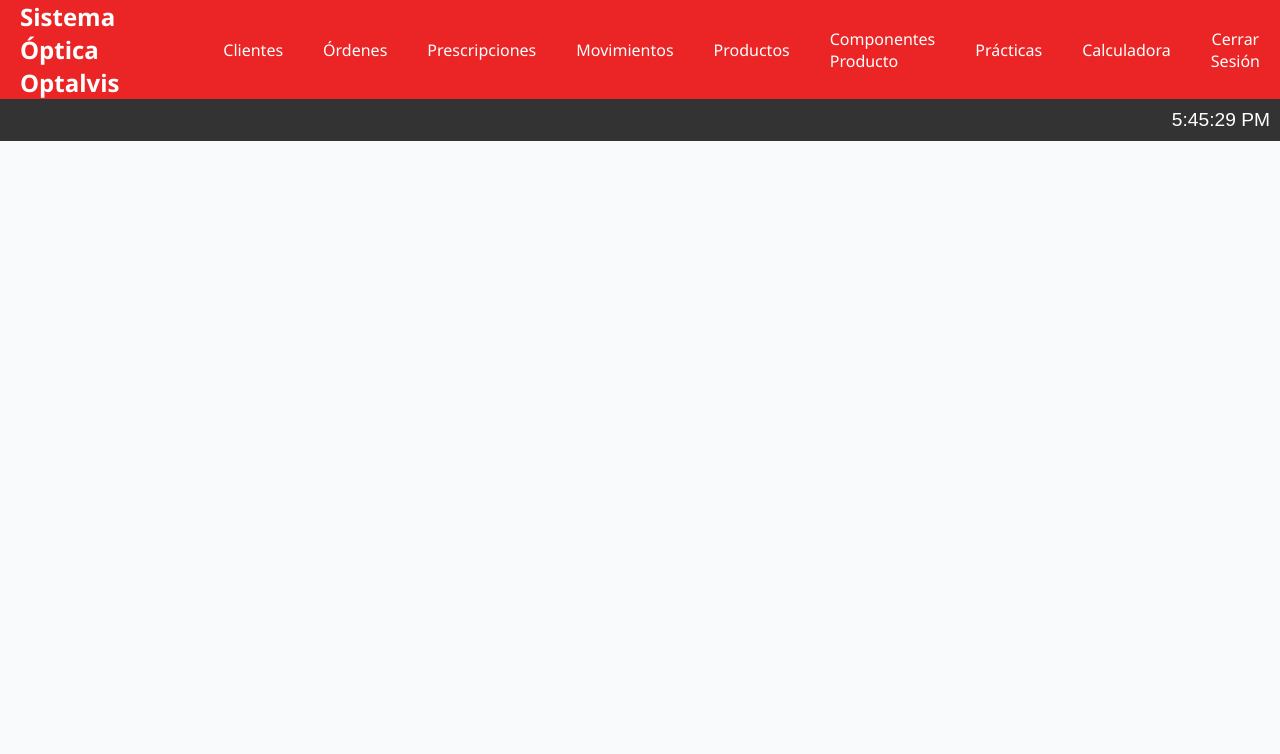
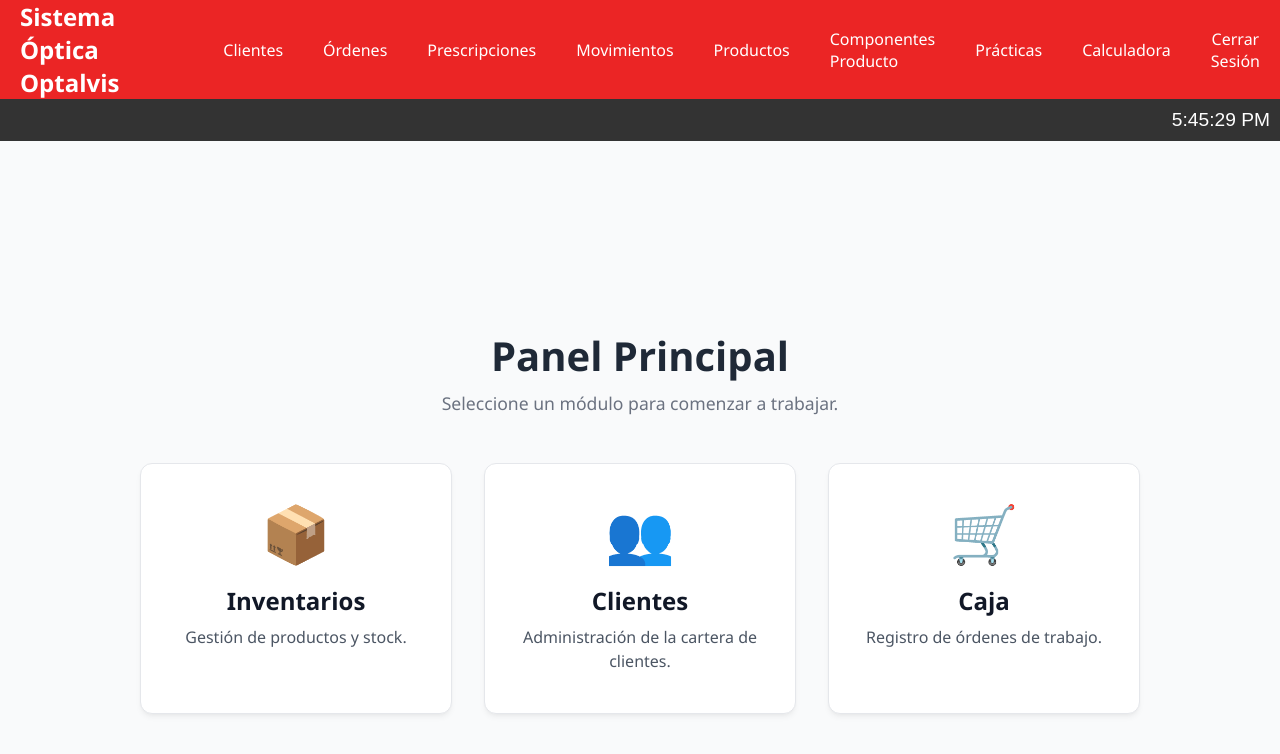
Before and after one commit to Samydex156/sistema-optica, a Vue app: page /panel in a window 1280 px wide. Shown: the top 754 px of the page. Built offline with nearby package versions, Linux system fonts and the light colour scheme; no server answers; sample sign-in values are in the browser's storage.

Commit message:
Agregar nuevo panel principal y adaptar el codigo de registro de usuario y el archivo de rutas

```diff
--- /dev/null
+++ b/src/components/PanelPrincipal.vue
@@ -0,0 +1,122 @@
+<template>
+  <div class="dashboard-container">
+    <header class="dashboard-header">
+      <h1>Panel Principal</h1>
+      <p>Seleccione un módulo para comenzar a trabajar.</p>
+    </header>
+    <div class="modules-grid">
+      <!-- Tarjeta para Inventarios -->
+      <div class="module-card" @click="navegarA('/productos/registrar')">
+        <div class="icon-container">
+          📦
+        </div>
+        <h2>Inventarios</h2>
+        <p>Gestión de productos y stock.</p>
+      </div>
+
+      <!-- Tarjeta para Clientes -->
+      <div class="module-card" @click="navegarA('/clientes')">
+        <div class="icon-container">
+          👥
+        </div>
+        <h2>Clientes</h2>
+        <p>Administración de la cartera de clientes.</p>
+      </div>
+
+      <!-- Tarjeta para Caja -->
+      <div class="module-card" @click="navegarA('/ordenes')">
+        <div class="icon-container">
+          🛒
+        </div>
+        <h2>Caja</h2>
+        <p>Registro de órdenes de trabajo.</p>
+      </div>
+    </div>
+  </div>
+</template>
+
+<script setup>
+import { useRouter } from 'vue-router';
+
+const router = useRouter();
+
+/**
+ * Navega a la ruta especificada.
+ * @param {string} ruta - La ruta a la que se desea navegar.
+ */
+const navegarA = (ruta) => {
+  router.push(ruta);
+};
+</script>
+
+<style scoped>
+.dashboard-container {
+  padding: 2rem;
+  background-color: #f9fafb;
+  min-height: calc(100vh - 80px); /* Ajusta este valor si la altura de tu navbar es diferente */
+  display: flex;
+  flex-direction: column;
+  justify-content: center;
+}
+
+.dashboard-header {
+  text-align: center;
+  margin-bottom: 3rem;
+}
+
+.dashboard-header h1 {
+  font-size: 2.5rem;
+  font-weight: 700;
+  color: #1f2937;
+}
+
+.dashboard-header p {
+  font-size: 1.1rem;
+  color: #6b7280;
+  margin-top: 0.5rem;
+}
+
+.modules-grid {
+  display: grid;
+  grid-template-columns: repeat(auto-fit, minmax(280px, 1fr));
+  gap: 2rem;
+  max-width: 1000px;
+  margin: 0 auto;
+  width: 100%;
+}
+
+.module-card {
+  background-color: white;
+  border-radius: 12px;
+  padding: 2.5rem 2rem;
+  text-align: center;
+  border: 1px solid #e5e7eb;
+  box-shadow: 0 4px 6px -1px rgba(0, 0, 0, 0.05), 0 2px 4px -2px rgba(0, 0, 0, 0.05);
+  cursor: pointer;
+  transition: transform 0.2s ease-in-out, box-shadow 0.2s ease-in-out;
+}
+
+.module-card:hover {
+  transform: translateY(-8px);
+  box-shadow: 0 10px 15px -3px rgba(0, 0, 0, 0.1), 0 4px 6px -4px rgba(0, 0, 0, 0.1);
+}
+
+.icon-container {
+  font-size: 3.5rem;
+  margin-bottom: 1.5rem;
+  line-height: 1;
+}
+
+.module-card h2 {
+  font-size: 1.5rem;
+  font-weight: 600;
+  color: #111827;
+  margin-bottom: 0.5rem;
+}
+
+.module-card p {
+  font-size: 1rem;
+  color: #4b5563;
+  line-height: 1.5;
+}
+</style>
--- a/src/components/RegistrarUsuario.vue
+++ b/src/components/RegistrarUsuario.vue
@@ -20,14 +20,12 @@
         <h3>Iniciar Sesión</h3>
         <input v-model="loginData.nombre_usuario" placeholder="Nombre de usuario" type="text" ref="nameUsuario"
           required />
-        <!-- INICIO: Campo de contraseña modificado -->
         <div class="password-container">
           <input v-model="loginData.password" placeholder="Contraseña" :type="passwordVisible ? 'text' : 'password'" required />
           <span class="password-toggle-icon" @click="togglePasswordVisibility">
             {{ passwordVisible ? '🙈' : '👁️' }}
           </span>
         </div>
-        <!-- FIN: Campo de contraseña modificado -->
         <button type="submit">Entrar</button>
       </form>
 
@@ -37,14 +35,12 @@
         <input v-model="registerData.nombre_usuario" placeholder="Nombre de usuario" type="text" ref="nameUsuario"
           required />
         <input v-model="registerData.email_usuario" placeholder="Email" type="email" required />
-        <!-- INICIO: Campo de contraseña modificado -->
         <div class="password-container">
           <input v-model="registerData.password_usuario" placeholder="Contraseña" :type="passwordVisible ? 'text' : 'password'" required />
            <span class="password-toggle-icon" @click="togglePasswordVisibility">
             {{ passwordVisible ? '🙈' : '👁️' }}
           </span>
         </div>
-        <!-- FIN: Campo de contraseña modificado -->
         <select v-model="registerData.rol_usuario" required>
           <option disabled value="">Seleccionar rol</option>
           <option v-for="rol in roles" :key="rol.cod_rol" :value="rol.cod_rol">
@@ -68,23 +64,19 @@
 </template>
 
 <script setup>
-
 import { ref, onMounted, nextTick } from "vue";
 import { useRouter } from 'vue-router';
 import { useAuth } from '../composables/useAuth';
 import { supabase } from "../lib/supabaseClient.js";
 
-// Lógica de autenticación y enrutamiento
 const { login } = useAuth();
 const router = useRouter();
 
-// Estados del componente
 const modoLogin = ref(true);
 const mensaje = ref("");
 const esError = ref(false);
-const passwordVisible = ref(false); // --- NUEVO: Estado para visibilidad de contraseña
+const passwordVisible = ref(false);
 
-// Datos de los formularios
 const loginData = ref({
   nombre_usuario: "",
   password: ""
@@ -98,46 +90,33 @@ const registerData = ref({
   tienda_usuario: ""
 });
 
-// Datos para los selects del formulario de registro
 const roles = ref([]);
 const tiendas = ref([]);
-
-// para inicializar el focus
 const nameUsuario = ref(null);
 
-/**
- * Inicia sesión usando la función del composable de autenticación.
- */
 async function iniciarSesion() {
   try {
-
     const usuario = await login(loginData.value.nombre_usuario, loginData.value.password);
     mostrarMensaje(`Bienvenido, ${usuario.nombre_usuario}`, false);
-    // Redirige al dashboard o página principal tras un login exitoso.
-    router.push('/clientes');
+    // Redirige al panel principal tras un login exitoso.
+    router.push('/panel'); // <-- ¡CAMBIO IMPORTANTE AQUÍ!
   } catch (error) {
     mostrarMensaje(error.message, true);
   }
-
 }
 
-/**
- * Registra un nuevo usuario en la base de datos.
- */
 async function registrarUsuario() {
-
   if (!registerData.value.password_usuario) {
     mostrarMensaje("La contraseña es obligatoria.", true);
     return;
   }
   try {
-
     const { error } = await supabase
       .from("usuarios")
       .insert({
         nombre_usuario: registerData.value.nombre_usuario,
         email_usuario: registerData.value.email_usuario,
-        password_usuario: registerData.value.password_usuario, // En un proyecto real, esto debería estar hasheado.
+        password_usuario: registerData.value.password_usuario,
         rol_usuario: parseInt(registerData.value.rol_usuario),
         tienda_usuario: registerData.value.tienda_usuario ? parseInt(registerData.value.tienda_usuario) : null
       });
@@ -148,13 +127,11 @@ async function registrarUsuario() {
 
     mostrarMensaje("Usuario registrado con éxito. Ahora puedes iniciar sesión.", false);
     limpiarFormularioRegistro();
-    modoLogin.value = true; // Cambia a la vista de login
+    modoLogin.value = true;
   } catch (error) {
     mostrarMensaje(`Error al registrar: ${error.message}`, true);
   }
 }
-
-// --- Funciones Auxiliares ---
 
 async function cargarRoles() {
   const { data } = await supabase.from("roles").select("*");
@@ -184,21 +161,18 @@ function limpiarFormularioRegistro() {
   };
 }
 
-// --- NUEVO: Función para cambiar la visibilidad de la contraseña ---
 function togglePasswordVisibility() {
   passwordVisible.value = !passwordVisible.value;
 }
 
-// --- NUEVO: Función para cambiar entre Login/Registro y hacer focus ---
 function cambiarModo(esLogin) {
   modoLogin.value = esLogin;
-  passwordVisible.value = false; // Resetea la visibilidad al cambiar
+  passwordVisible.value = false;
   nextTick(() => {
     nameUsuario.value?.focus();
   });
 }
 
-// Carga los datos necesarios al montar el componente
 onMounted(async () => {
   nextTick(() => {
     nameUsuario.value?.focus();
@@ -210,6 +184,7 @@ onMounted(async () => {
 </script>
 
 <style scoped>
+/* Los estilos se mantienen igual que en tu archivo original */
 .auth-page-container {
   display: flex;
   justify-content: center;
@@ -281,10 +256,9 @@ onMounted(async () => {
   border-radius: 4px;
   font-size: 1rem;
   width: 100%;
-  box-sizing: border-box; /* Asegura que el padding no afecte el ancho total */
+  box-sizing: border-box;
 }
 
-/* --- INICIO: NUEVOS ESTILOS PARA EL CAMPO DE CONTRASEÑA --- */
 .password-container {
   position: relative;
   display: flex;
@@ -292,18 +266,16 @@ onMounted(async () => {
 }
 
 .password-container input {
-  padding-right: 2.5rem; /* Espacio para el ícono */
+  padding-right: 2.5rem;
 }
 
 .password-toggle-icon {
   position: absolute;
   right: 0.8rem;
   cursor: pointer;
-  user-select: none; /* Evita que el texto del ícono se seleccione */
+  user-select: none;
   color: #888;
 }
-/* --- FIN: NUEVOS ESTILOS --- */
-
 
 .auth-form button {
   padding: 0.8rem;
--- a/src/router/index.js
+++ b/src/router/index.js
@@ -1,6 +1,7 @@
 import { createRouter, createWebHistory } from "vue-router";
-import { useAuth } from "../composables/useAuth"; // 1. Importar el composable
+import { useAuth } from "../composables/useAuth";
 
+// Importar componentes
 import RegistrarCliente from "../components/RegistrarCliente.vue";
 import RegistrarOrdenTrabajo from "../components/RegistrarOrdenTrabajo.vue";
 import RegistrarPrescripcion from "../components/RegistrarPrescripcion.vue";
@@ -9,29 +10,39 @@ import RegistrarProducto from "../components/RegistrarProducto.vue";
 import RegistrarUsuario from "../components/RegistrarUsuario.vue";
 import GestionCaracteristicas from "../components/GestionCaracteristicas.vue";
 import PanelCliente from "../components/PanelCliente.vue";
+// 1. Importar el nuevo componente del panel principal
+import PanelPrincipal from "../components/PanelPrincipal.vue";
 
 const routes = [
   {
     path: "/",
-    redirect: "/clientes", // Redirige a una página interna por defecto si ya estás logueado
+    // 2. Redirigir a la nueva página principal por defecto
+    redirect: "/panel",
+  },
+  {
+    // 3. Añadir la nueva ruta para el panel
+    path: "/panel",
+    name: "PanelPrincipal",
+    component: PanelPrincipal,
+    meta: { requiresAuth: true },
   },
   {
     path: "/login",
     name: "Login",
     component: RegistrarUsuario,
-    meta: { requiresAuth: false }, // 2. Esta ruta NO requiere autenticación
+    meta: { requiresAuth: false },
   },
   {
     path: "/clientes",
     name: 'GestionClientes',
     component: RegistrarCliente,
-    meta: { requiresAuth: true }, // 3. Esta y las siguientes SÍ requieren autenticación
+    meta: { requiresAuth: true },
   },
   {
-    path: "/cliente/:id", // <-- Esta es la nueva ruta dinámica
+    path: "/cliente/:id",
     name: "PanelCliente",
     component: PanelCliente,
-    props: true, // <-- Esto pasa los params de la ruta (como :id) como props al componente
+    props: true,
   },
   {
     path: "/ordenes",
@@ -53,7 +64,6 @@ const routes = [
     component: GestionCaracteristicas,
     meta: { requiresAuth: true },
   },
-
   {
     path: "/practicas",
     component: EjerciciosComputed,
@@ -66,7 +76,7 @@ const router = createRouter({
   routes,
 });
 
-// 4. Guardia de navegación GLOBAL
+// Guardia de navegación GLOBAL
 router.beforeEach((to, from, next) => {
   const { isAuthenticated } = useAuth();
   const requiresAuth = to.meta.requiresAuth;
@@ -77,9 +87,10 @@ router.beforeEach((to, from, next) => {
     next("/login");
   }
   // Si el usuario está logueado e intenta acceder a /login, lo redirigimos
-  // a la página principal.
+  // a la página principal (el nuevo panel).
   else if (!requiresAuth && isAuthenticated.value && to.path === "/login") {
-    next("/clientes");
+    // 4. Cambiar la redirección al panel
+    next("/panel");
   }
   // En cualquier otro caso, permitimos la navegación.
   else {
```
